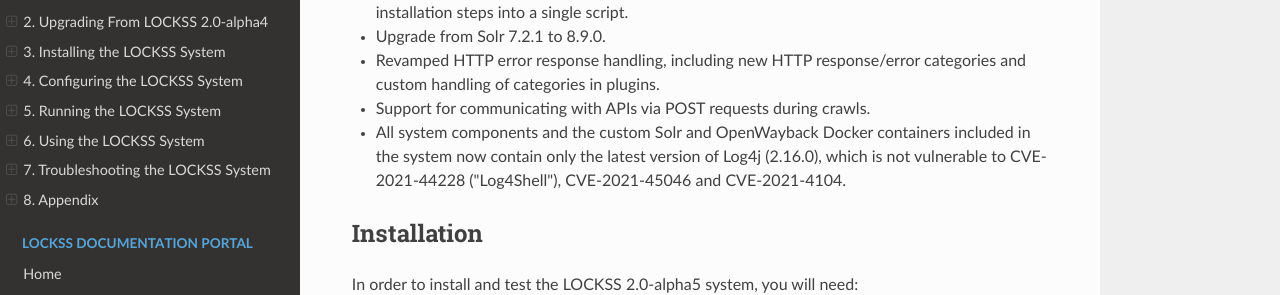
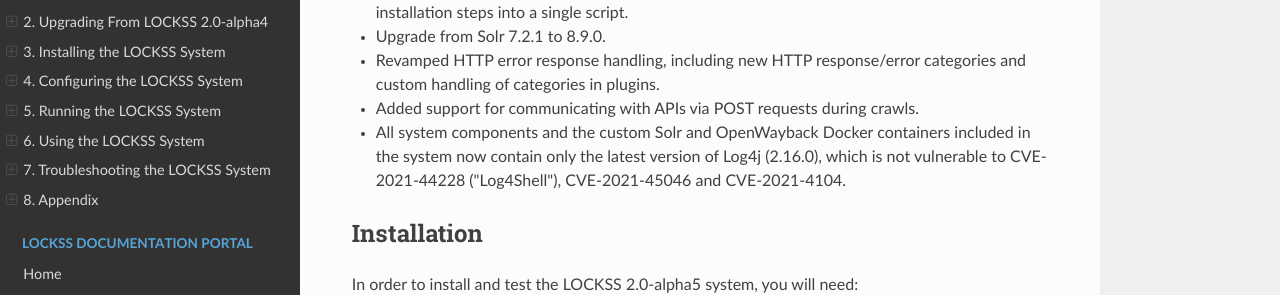
Before and after one commit to lockss/lockss-rtd-manual, a Sphinx documentation site: the page built from docs/index.rst, in a window 1280 px wide and 900 px high, scrolled down 607 px. Shown: the part 159-454 px from the top of the window. Built offline with Sphinx 7.4.7 and the Read the Docs theme 2.0.0, drawn with Linux system fonts in a browser that asks for light colours.

Commit message:
Rephrase

```diff
--- a/docs/index.rst
+++ b/docs/index.rst
@@ -43,7 +43,7 @@ LOCKSS 2.0-alpha5 (NOT RELEASED) System Manual
 
    *  Revamped HTTP error response handling, including new HTTP response/error categories and custom handling of categories in plugins.
 
-   *  Support for communicating with APIs via POST requests during crawls.
+   *  Added support for communicating with APIs via POST requests during crawls.
 
    *  All system components and the custom Solr and OpenWayback Docker containers included in the system now contain only the latest version of Log4j (2.16.0), which is not vulnerable to CVE-2021-44228 ("Log4Shell"), CVE-2021-45046 and CVE-2021-4104.
 
--- a/docs/installing/installer.rst
+++ b/docs/installing/installer.rst
@@ -427,7 +427,7 @@ This phase begins with the heading :guilabel:`Installing K3s...`.
              You could try using --skip-broken to work around the problem
              You could try running: rpm -Va --nofiles --nodigest
 
-3. Whether or not the K3s Installer was invoked, :program:`install-lockss` will store Kubernetes configuration data as the ``lockss`` user in the file :file:`configs/k8s.cfg`, relative to the LOCKSS Installer home directory. If the creation of the file fails, you will see one of these error messages:
+3. Whether or not the K3s Installer was invoked, :program:`install-lockss` will store Kubernetes configuration data as the ``lockss`` user in the file :file:`config/k8s.cfg`, relative to the LOCKSS Installer home directory. If the creation of the file fails, you will see one of these error messages:
 
    .. code-block:: text
 
```
